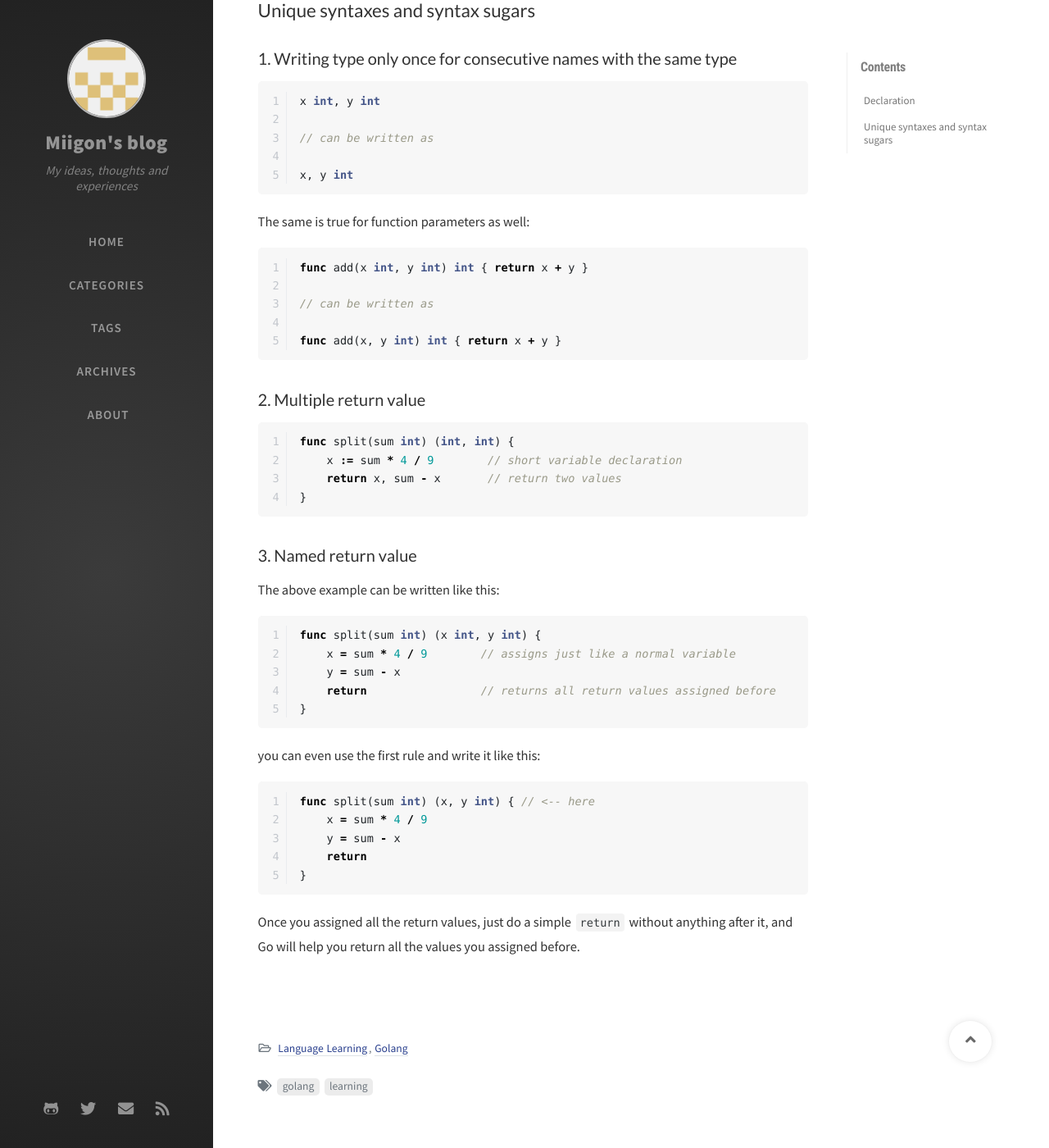
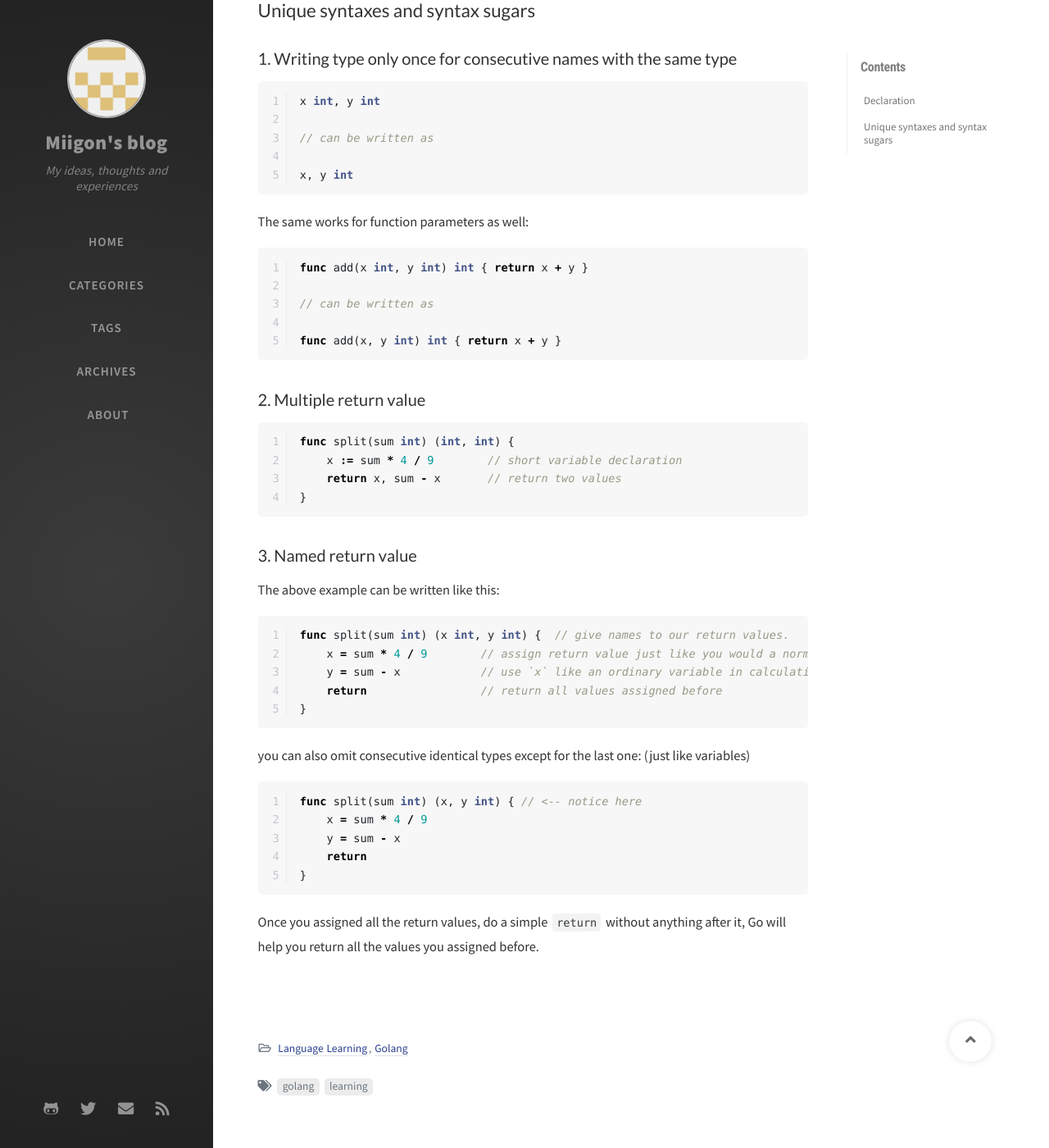
Before and after one commit to Miigon/blog, a Jekyll site: the page built from _posts/golang/2020-12-25-functions.md, in a window 1280 px wide and 1400 px high, scrolled down 761 px. Shown: the whole window at 82% size. Built offline with Jekyll 4.4.1, drawn with Linux system fonts in a browser that asks for light colours; nearby versions of some CDN libraries; comment, search, counter and statistics services are not loaded; some of the changed text lies outside the part shown.

Commit message:
polish: golang-functions

````diff
--- a/_posts/golang/2020-12-25-functions.md
+++ b/_posts/golang/2020-12-25-functions.md
@@ -35,7 +35,7 @@ x int, y int
 
 x, y int
 ```
-The same is true for function parameters as well:
+The same works for function parameters as well:
 ```go
 func add(x int, y int) int { return x + y }
 
@@ -54,19 +54,20 @@ func split(sum int) (int, int) {
 ### 3. Named return value
 The above example can be written like this:
 ```go
-func split(sum int) (x int, y int) {
-    x = sum * 4 / 9        // assigns just like a normal variable
-    y = sum - x
-    return                 // returns all return values assigned before
+func split(sum int) (x int, y int) {  // give names to our return values.
+    x = sum * 4 / 9        // assign return value just like you would a normal variable
+    y = sum - x            // use `x` like an ordinary variable in calculation
+    return                 // return all values assigned before
 }
 ```
-you can even use the first rule and write it like this:
+you can also omit consecutive identical types except for the last one:
+(just like variables)
 ```go
-func split(sum int) (x, y int) { // <-- here
+func split(sum int) (x, y int) { // <-- notice here
     x = sum * 4 / 9
     y = sum - x
     return
 }
 ```
-Once you assigned all the return values, just do a simple `return` without anything
-after it, and Go will help you return all the values you assigned before.
+Once you assigned all the return values, do a simple `return` without anything
+after it, Go will help you return all the values you assigned before.
````
Also changed, not shown: other parts of _posts/golang/2020-12-25-functions.md (+1 -1 lines).
